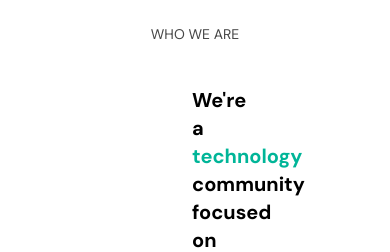
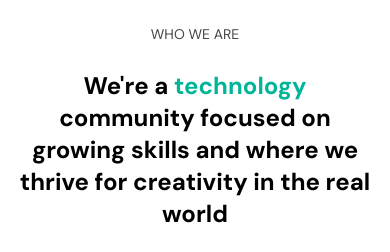
Before and after one commit to InventorsDev/inventors-frontend, a Next.js app: page / in a window 390 px wide. Shown: the part 130-382 px from the top of the page. Built offline with nearby package versions, Linux system fonts and the light colour scheme.

Commit message:
few general updates

```diff
--- a/app/components/lp_sections/Hero.tsx
+++ b/app/components/lp_sections/Hero.tsx
@@ -9,7 +9,7 @@ const Hero = () => {
 					<span className="text-sm font-normal uppercase text-[#464646] dark:text-[#AFB4C2]">
 						Who we are
 					</span>
-					<h2 className="text-xl md:text-3xl lg:text-5xl my-10 mx-48 font-bold">
+					<h2 className="text-2xl md:text-3xl lg:text-5xl my-6 lg:my-10 lg:mx-48 mx-4 font-bold">
 						We&apos;re a <span className="text-primary-green">technology</span>{' '}
 						community focused on growing skills and where we thrive for
 						creativity in the real world
```
